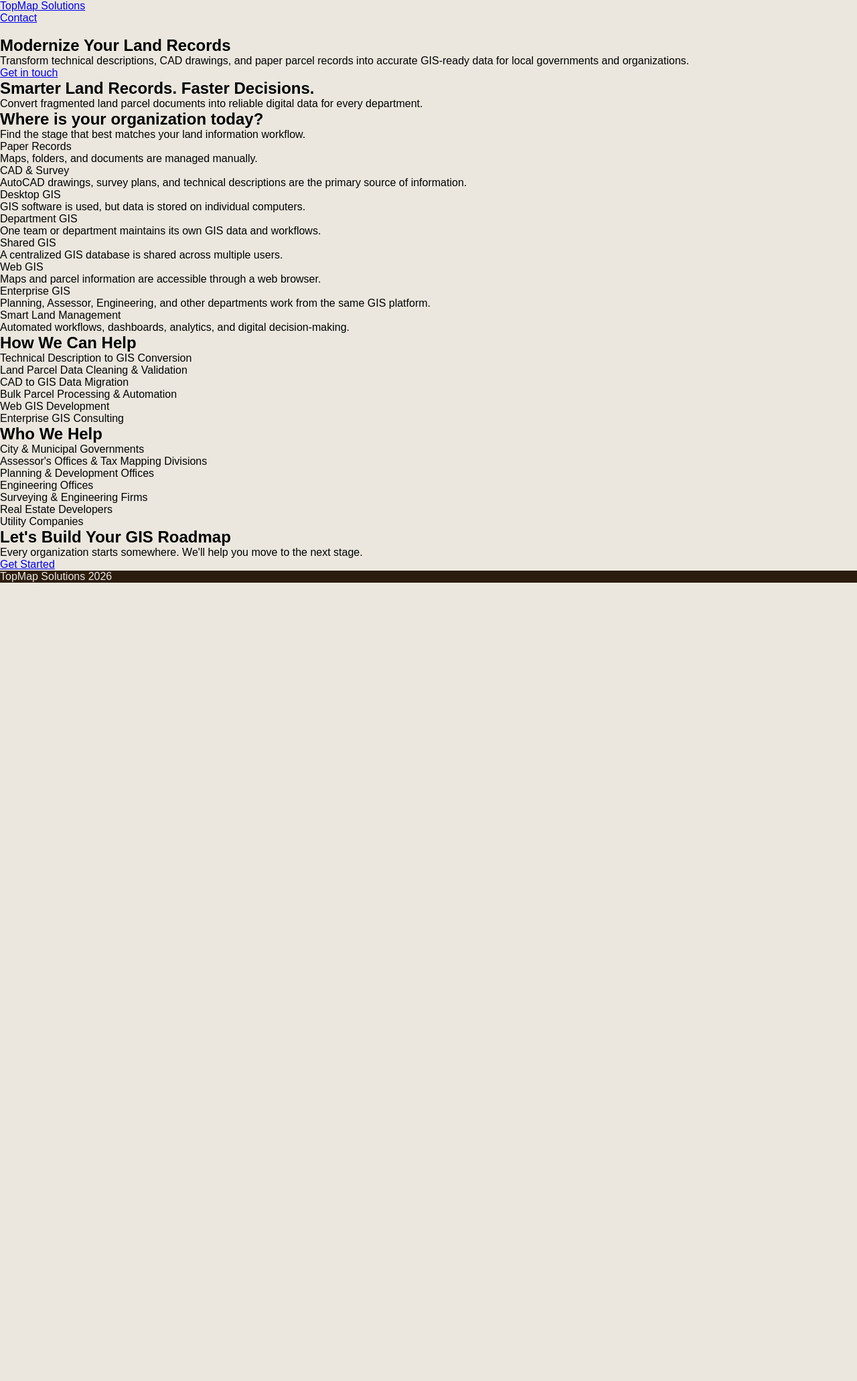
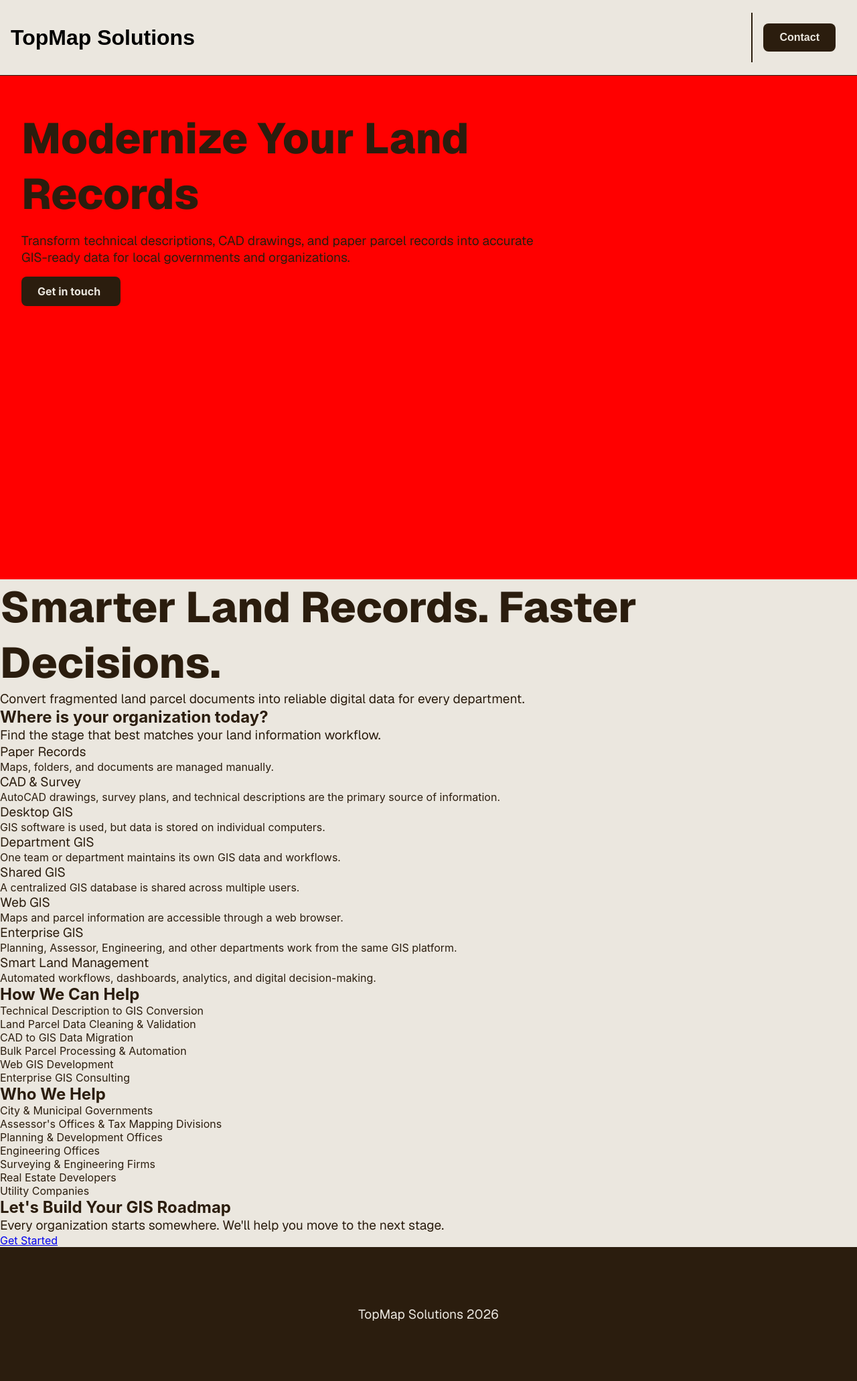
Before and after one commit to joshdels/django-smart-city-gis, a Django app: page / in a window 1280 px wide. Shown: the whole page at 67% size. Before the commit the page ends 870 px from the top, so only its background shows below. Run offline with Django 5.2, Linux system fonts and the light colour scheme; parts of the project's set-up code (start-up, migrations or seed data) failed here and were passed over.

Commit message:
style few css for guests and global

```diff
--- /dev/null
+++ b/apps/guests/static/css/_homepage.css
@@ -0,0 +1,2 @@
+@import url('hero.css ');
+@import url('inquiry.css');
--- /dev/null
+++ b/apps/guests/static/css/hero.css
@@ -0,0 +1,16 @@
+.hero {
+  min-height: calc(100vh - (80px + 2rem));
+  background-color: red;
+  padding: 2rem;
+}
+
+.hero .container {
+  max-width: 800px;
+  display: flex;
+  flex-direction: column;
+  gap: 1rem;
+}
+
+.hero a {
+  width: 100px;
+}
--- a/apps/guests/templates/components/contact_success.html
+++ b/apps/guests/templates/components/contact_success.html
@@ -6,5 +6,5 @@
         within 1-2 business days.
     </p>
     <p>Kindly check your inbox or spam</p>
-    <a href="{% url 'inquiry' %}">Send another inquiry</a>
+    <a class="btn-primary" href="{% url 'inquiry' %}">Send another inquiry</a>
 </section>
--- a/apps/guests/templates/components/hero.html
+++ b/apps/guests/templates/components/hero.html
@@ -1,9 +1,11 @@
-<section id="hero">
+<section class="hero">
     <img src="" alt="">
-    <h1>Modernize Your Land Records</h1>
-    <p>
-        Transform technical descriptions, CAD drawings, and paper parcel records
-        into accurate GIS-ready data for local governments and organizations.
-    </p>
-    <a href="inquiry">Get in touch</a>
+    <div class="container">
+        <h1>Modernize Your Land Records</h1>
+        <p>
+            Transform technical descriptions, CAD drawings, and paper parcel records
+            into accurate GIS-ready data for local governments and organizations.
+        </p>
+        <a class="btn-primary" href="inquiry">Get in touch</a>
+    </div>
 </section>
--- a/apps/guests/templates/form/contact.html
+++ b/apps/guests/templates/form/contact.html
@@ -51,7 +51,7 @@
                       required></textarea>
         </div>
         <br>
-        <button type="submit">Send Inquiry</button>
+        <button class="btn-primary" type="submit">Send Inquiry</button>
         {% if error %}
             <div class="alert error">{{ error }}</div>
         {% endif %}
--- a/apps/guests/templates/homepage.html
+++ b/apps/guests/templates/homepage.html
@@ -1,5 +1,11 @@
-{% extends 'base.html' %}
+{% extends '_base.html' %}
+{% load static %}
+
 {% block title %}TopMap Solutions{% endblock %}
+{% block extra_css %}
+
+    <link rel="stylesheet" href="{% static 'css/_homepage.css' %}">
+{% endblock %}
 {% block content %}
     {% include "components/hero.html" %}
     {% include "components/niched.html" %}
--- a/static/css/global.css
+++ b/static/css/_global.css
@@ -1,4 +1,9 @@
-@import url('footer.css');
+@import url('https://fonts.googleapis.com/css2?family=Geist:wght@100..900&display=swap');
+
+@import url("footer.css");
+@import url("navbar.css");
+@import url("button.css");
+@import url('font.css');
 
 :root {
   /* Colors */
@@ -10,16 +15,16 @@
   /* Typography */
   --font-heading: "Neue Haas Grotesk", "Helvetica Now", Arial, sans-serif;
   --font-body: "Inter", "Helvetica Neue", Arial, sans-serif;
+  --font-header: "Geist", sans-serif;
 
   --fw-black: 800;
   --fw-bold: 700;
   --fw-regular: 400;
 
   /* Spacing/Radius */
-  --radius-btn: 4px;
+  --radius-btn: 8px;
   --border-hairline: 1px solid rgba(43, 29, 14, 0.3);
 }
-
 
 input {
   background-color: white;
@@ -39,41 +44,10 @@ html,
 * {
   padding: 0;
   margin: 0;
-  background-color: var(--color-bg);
-  font-family: var(--font-heading);
 }
 
-
-
-.btn-primary {
-  background: var(--color-dark);
-  color: var(--color-bg);
-  padding: 12px 24px;
-  border-radius: var(--radius-btn);
-  font-weight: var(--fw-bold);
-  border: none;
+body {
+  background-color: var(--color-bg);
+  font-family: var(--font-body);
+  color: var(--color-dark);
 }
-
-.btn-outline {
-  background: transparent;
-  border: 1px solid var(--color-dark);
-  color: var(--color-dark);
-  border-radius: var(--radius-btn);
-  padding: 10px 20px;
-}
-
-.success-toast {
-    position: fixed;
-    top: 20px;
-    right: 20px;
-
-    padding: 16px 20px;
-
-    background: #16a34a;
-    color: white;
-
-    border-radius: 8px;
-    box-shadow: 0 8px 20px rgba(0,0,0,.2);
-
-    z-index: 1000;
-}
--- /dev/null
+++ b/static/css/button.css
@@ -0,0 +1,24 @@
+.btn-primary {
+  display: inline-block;
+  background: var(--color-dark);
+  color: var(--color-bg);
+  padding: 12px 24px;
+  border-radius: var(--radius-btn);
+  font-weight: var(--fw-bold);
+  border: none;
+  transition: all ease-in-out 0.2s;
+  text-decoration: none;
+}
+
+.btn-primary:hover {
+  background-color: var(--color-accent);
+  cursor: pointer;
+}
+
+.btn-outline {
+  background: transparent;
+  border: 1px solid var(--color-dark);
+  color: var(--color-dark);
+  border-radius: var(--radius-btn);
+  padding: 10px 20px;
+}
--- /dev/null
+++ b/static/css/font.css
@@ -0,0 +1,11 @@
+h1 {
+  font-family: var(--font-header);
+  font-weight: var(--fw-black);
+  font-size: 4rem;
+}
+
+p {
+  font-size: 1.2rem;
+  font-family: var(--font-header);
+  font-weight: var(--fw-regular);
+}
--- a/static/css/footer.css
+++ b/static/css/footer.css
@@ -1,9 +1,14 @@
 footer {
   background-color: var(--color-dark);
   color: var(--color-text-light);
+  min-height: 200px;
+  display: flex;
+  justify-content: center;
+  align-items: center;
 }
 
 footer p {
+  font-size: 1.2rem;
   background-color: var(--color-dark);
   color: var(--color-text-light);
 }
--- /dev/null
+++ b/static/css/navbar.css
@@ -0,0 +1,29 @@
+nav {
+    height: 80px;
+    padding: 1rem;
+    display: flex;
+    border-bottom: 1px solid var(--color-dark);
+    justify-content: space-between;
+    align-items: center;
+    position: -webkit-sticky;
+    position: sticky;
+    top: 0;
+    z-index: 100;
+    background-color: var(--color-bg);
+}
+
+nav a {
+    font-family: var(--font-heading);
+    text-decoration: none;
+}
+
+nav .nav-title {
+    font-weight: var(--fw-black);
+    font-size: 2rem;
+    color: black;
+}
+
+nav div {
+    padding: 1rem;
+    border-left: 2px solid var(--color-dark);
+}
--- a/templates/base.html
+++ b/templates/_base.html
@@ -8,7 +8,7 @@
             {% block title %}{% endblock %}
         </title>
         <script src="https://unpkg.com/htmx.org@2.0.6"></script>
-        <link rel="stylesheet" href="{% static 'css/global.css' %}">
+        <link rel="stylesheet" href="{% static 'css/_global.css' %}">
         {% block extra_css %}{% endblock %}
     </head>
     <body>
--- a/templates/navbar.html
+++ b/templates/navbar.html
@@ -1,6 +1,6 @@
 <nav>
-    <a href="/">TopMap Solutions</a>
+    <a class="nav-title" href="/">TopMap Solutions</a>
     <div>
-        <a href="inquiry">Contact</a>
+        <a class="btn-primary" href="inquiry">Contact</a>
     </div>
 </nav>
```
Also changed, not shown: apps/guests/static/css/_inquiry.css (added, +14 -0 lines), apps/guests/templates/inquiry.html (+14 -10 lines).
